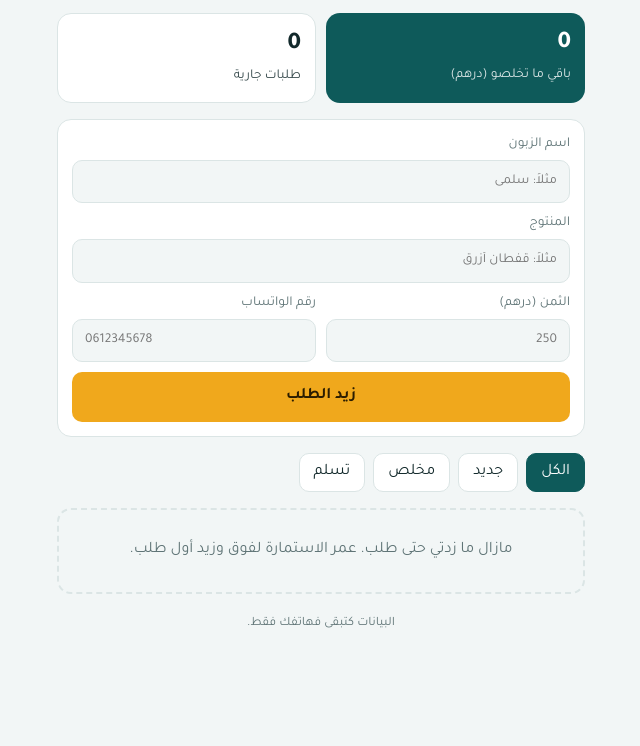
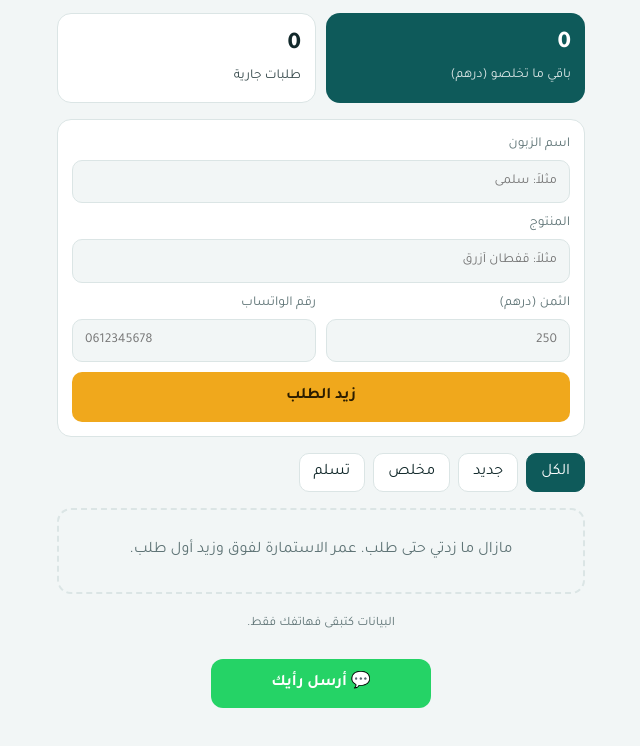
Before and after one commit to molmolaha76-collab/talabati, a plain HTML site: page index.html in a window 1280 px wide. Shown: the part 100-846 px from the top of the page, without its empty margins (319-959 px from the left). Before the commit the page ends 800 px from the top, so only its background shows below. Drawn offline with Linux system fonts and the light colour scheme.

Commit message:
add feedback button

```diff
--- a/index.html
+++ b/index.html
@@ -30,6 +30,7 @@
 <div class="chips" id="chips"></div>
 <div id="list"></div>
 <p class="note">البيانات كتبقى فهاتفك فقط.</p>
+<a class="feedback" href="https://wa.me/212608373250?text=رأيي في طلباتي:" target="_blank">💬 أرسل رأيك</a>
 </main>
 
 <script src="script.js"></script>
--- a/style.css
+++ b/style.css
@@ -38,3 +38,15 @@ button{font:inherit;cursor:pointer;border:0;border-radius:10px}
 .rm.sure{color:var(--bad);font-weight:700}
 .empty{text-align:center;color:var(--mute);padding:28px 10px;border:2px dashed var(--line);border-radius:14px}
 .note{font-size:.8rem;color:var(--mute);text-align:center;margin-top:20px}
+.feedback {
+  display: block;
+  text-align: center;
+  margin: 24px auto 0;
+  padding: 12px 20px;
+  max-width: 220px;
+  background: #25d366;
+  color: #fff;
+  border-radius: 12px;
+  text-decoration: none;
+  font-weight: 700;
+}
```
